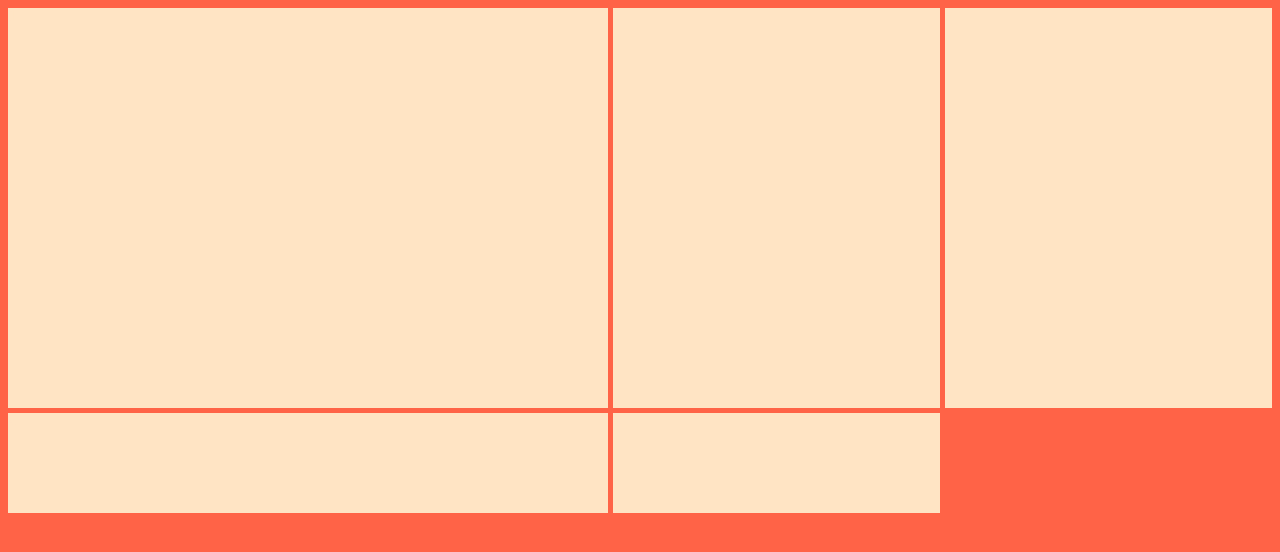
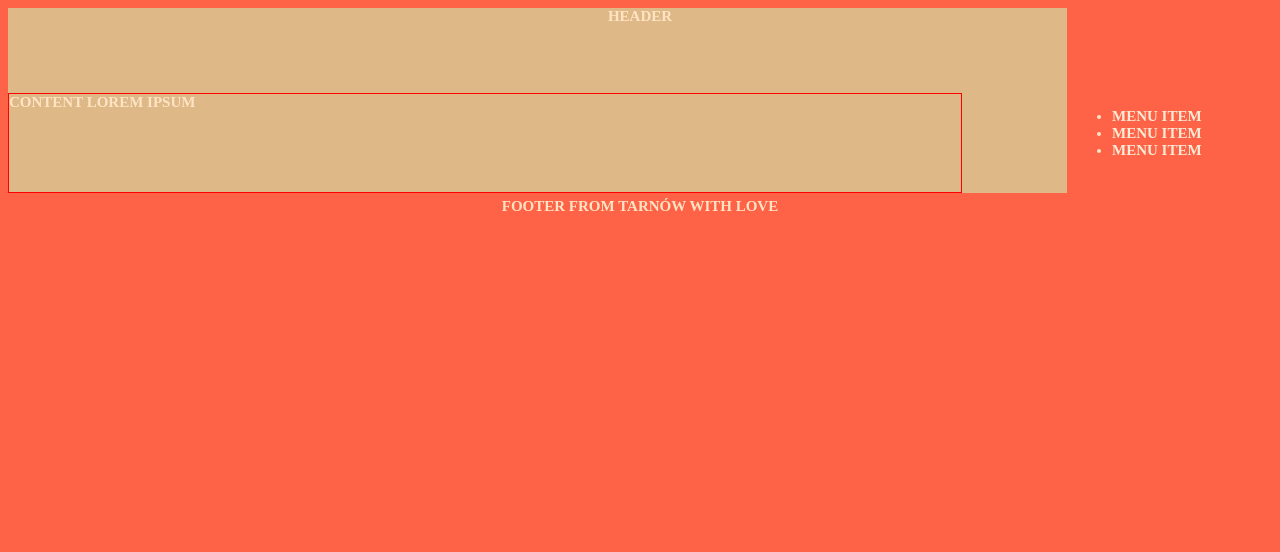
Before and after one commit to Maria-Siedlik/grid, a plain HTML site: page index.html in a window 1280 px wide. Drawn offline with Linux system fonts and the light colour scheme.

Commit message:
example of grid-areas

```diff
--- a/index.html
+++ b/index.html
@@ -8,12 +8,18 @@
       <link rel="stylesheet" href="style/style.css" />
    </head>
    <body>
-      <div class="grid">
-         <div class="grid__item grid__item--1">1</div>
-         <div class="grid__item grid__item--2">2</div>
-         <div class="grid__item grid__item--3">3</div>
-         <div class="grid__item grid__item--4">4</div>
-         <div class="grid__item grid__item--5">5</div>
-      </div>
+      <main class="grid">
+         <header class="header">header</header>
+         <article class="article">content Lorem ipsum</article>
+         <nav class="menu">
+            <ul>
+               <li><a href="#">menu item</a></li>
+               <li><a href="#">menu item</a></li>
+               <li><a href="#">menu item</a></li>
+            </ul>
+         </nav>
+         <div class="grid__item"></div>
+         <footer class="footer">footer from Tarnów with love</footer>
+      </main>
    </body>
 </html>
--- a/style/style.css
+++ b/style/style.css
@@ -11,14 +11,46 @@ body {
    color: bisque;
    font-size: 15px;
    font-weight: bold;
+   text-transform: uppercase;
+}
+a {
+   text-decoration: none;
+   color: antiquewhite;
 }
 .grid {
    display: grid;
-   grid-template-columns: minmax(10px, 600px) 1fr 1fr;
-   grid-template-rows: 400px 100px 200px;
+   grid-template-areas:
+      'header header header'
+      'content . menu'
+      'footer footer footer';
+   grid-template-columns: [pierwsza] 1fr [druga] 100px [ostatnia] 200px;
+   grid-template-rows: 80px 100px 200px;
    grid-column-gap: 5px;
    grid-row-gap: 5px;
 }
 .grid__item {
    background: bisque;
 }
+.header {
+   grid-area: header;
+   text-align: center;
+}
+.article {
+   grid-area: content;
+   border: 1px solid red;
+}
+.menu {
+   grid-area: menu;
+}
+.footer {
+   grid-area: footer;
+   text-align: center;
+}
+.grid__item {
+   background: burlywood;
+   grid-column-end: ostatnia;
+   grid-column-start: pierwsza;
+   grid-row-end: 3;
+   grid-row-start: 1;
+   z-index: -1;
+}
```
